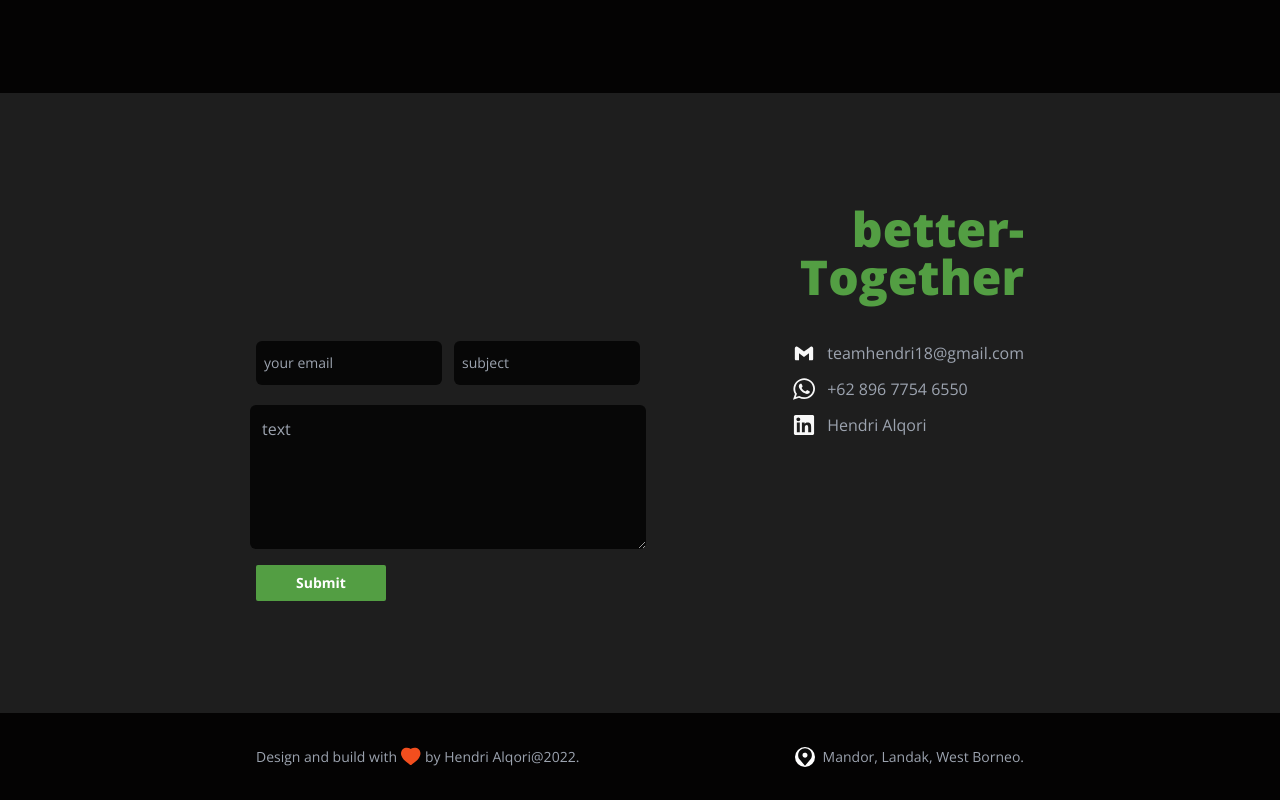
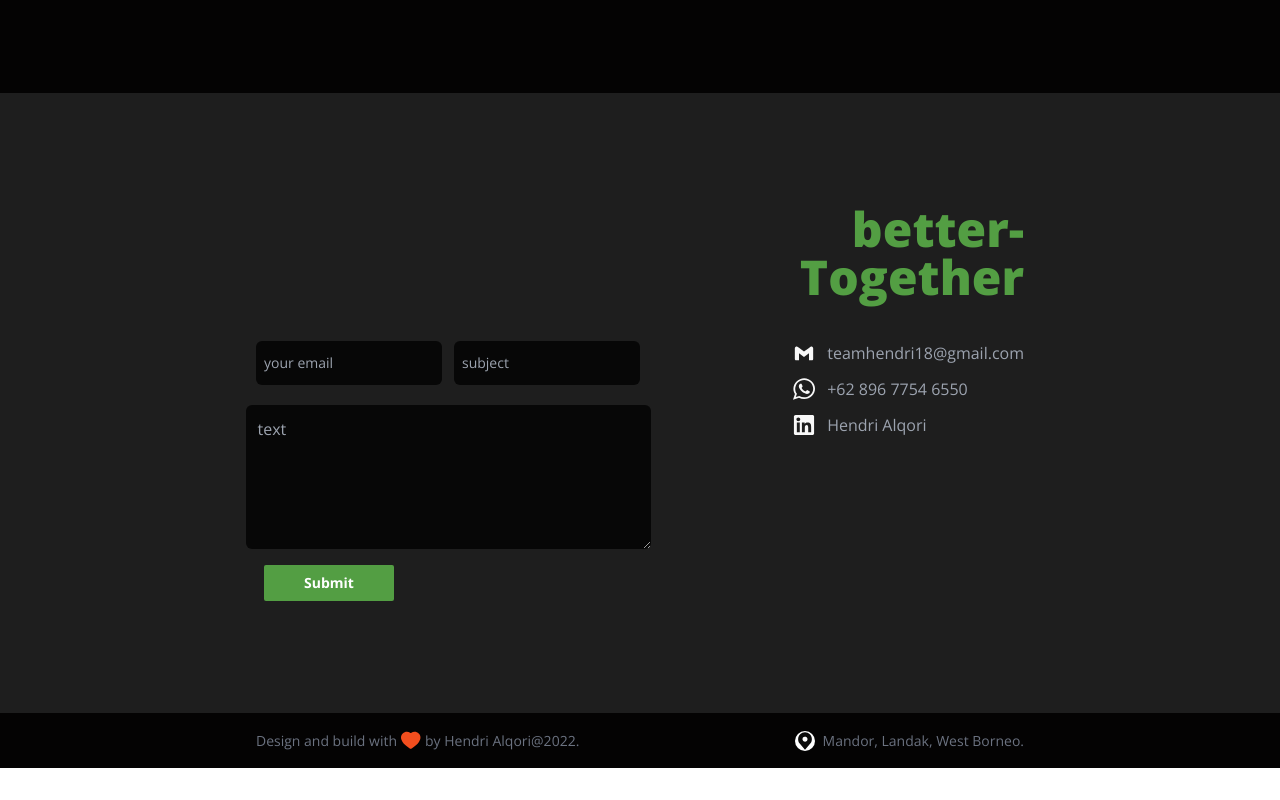
Before and after one commit to hendrialqori/personal-portfolio-unactive, a React (Vite) app: page / in a window 1280 px wide. Shown: the part 1681-2481 px from the top of the page. After the commit the page ends 2449 px from the top, so only its background shows below. Built offline with nearby package versions, Linux system fonts and the light colour scheme.

Commit message:
edit footer

```diff
--- a/src/component/contact/index.jsx
+++ b/src/component/contact/index.jsx
@@ -50,8 +50,8 @@ export const Contact = () => {
                     better- <br /> Together
                 </h1>
                 <div className='flex flex-col-reverse md:flex-row justify-between mt-10'>
-                    <form ref={formRef} onSubmit={handleSubmit} className="w-full md:w-6/12 text-white flex flex-col items-center mt-8 md:mt-0" autoComplete='off' >
-                        <div className="flex gap-x-3 mb-2">
+                    <form ref={formRef} onSubmit={handleSubmit} className="w-full md:w-7/12 lg:w-6/12 text-white flex flex-col items-center mt-8 md:mt-0" autoComplete='off' >
+                        <div className="flex gap-x-3 mb-2 ">
                         {/* eslint-disable no-trailing-spaces  */}
                             <input
                             name="email"
@@ -79,13 +79,13 @@ export const Contact = () => {
                             value={text}
                             onChange={handleChange}
                             className="rounded-md p-3 outline-none bg-dark3 dark:bg-dark2 mt-1 md:mt-3 w-full md:w-max"
-                            cols="39"
+                            cols={ window.innerWidth > 768 ? '40' : '41' }
                             rows="5"
                             placeholder="text"
                             required
                             />
                         <button
-                        className="bg-green text-sm mt-4 text-white rounded-sm py-1 md:py-2 px-6 md:px-10 font-light md:font-bold mr-auto hover:opacity-80"
+                        className="bg-green text-sm mt-4 text-white rounded-sm py-1 md:py-2 px-6 md:px-10 font-light md:font-bold ml-0 lg:ml-2 mr-auto hover:opacity-80"
                         >
                         { loading ? 'Loading ..' : 'Submit' }
                         </button>
--- a/src/component/footer/index.jsx
+++ b/src/component/footer/index.jsx
@@ -3,7 +3,7 @@ import location from './assets/location.svg'
 
 export const Footer = () => {
   return (
-        <footer className="w-11/12 md:w-10/12 lg:w-[768px] mx-auto flex flex-col md:flex-row justify-between items-center py-8 font-light text-xs lg:text-sm text-black dark:text-gray-400">
+        <footer className="w-11/12 md:w-10/12 lg:w-[768px] mx-auto flex flex-col md:flex-row justify-between items-center py-4 font-light text-xs lg:text-sm text-black dark:text-gray-500">
             <div className='flex items-center'>
                 Design and build with
                 <img className='mx-1 w-4 md:w-5' src={love} alt="love-icon" />
```
Also changed, not shown: src/component/footer/assets/location.svg, src/component/footer/assets/love.svg.
